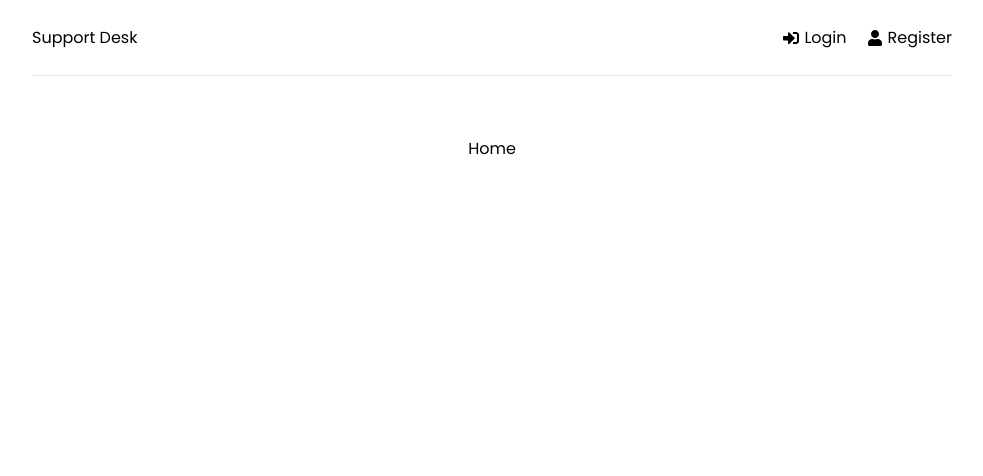
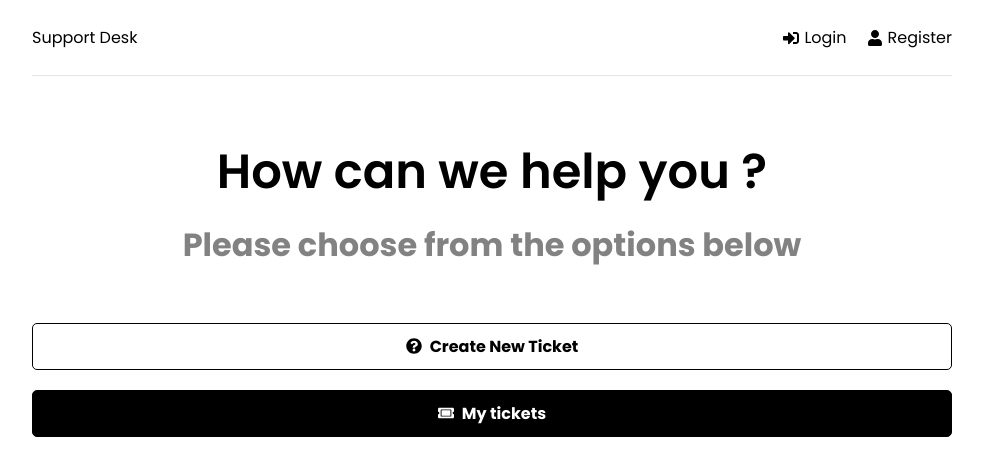
Before and after one commit to raomilind04/SupportTicket-System, a React (Create React App) app in the folder frontend/: page / in a window 1280 px wide. Shown: the top 476 px of the page, without its empty margins (148-1131 px from the left). Built offline with nearby package versions, Linux system fonts and the light colour scheme.

Commit message:
add ui for the home page

```diff
--- a/frontend/src/pages/home.jsx
+++ b/frontend/src/pages/home.jsx
@@ -1,6 +1,20 @@
+import {Link} from "react-router-dom"
+import {FaQuestionCircle, FaTicketAlt} from "react-icons/fa";
+
 function Home(){
     return(
-        <div>Home</div>
+        <>
+            <section className="heading">
+                <h1>How can we help you ?</h1>
+                <p>Please choose from the options below</p>
+            </section>
+            <Link to="/new-ticket" className="btn btn-reverse btn-block">
+                <FaQuestionCircle /> Create New Ticket
+            </Link>
+            <Link to="/new-ticket" className="btn btn-block">
+                <FaTicketAlt /> My tickets
+            </Link>
+        </>
     )
 }
 
```
